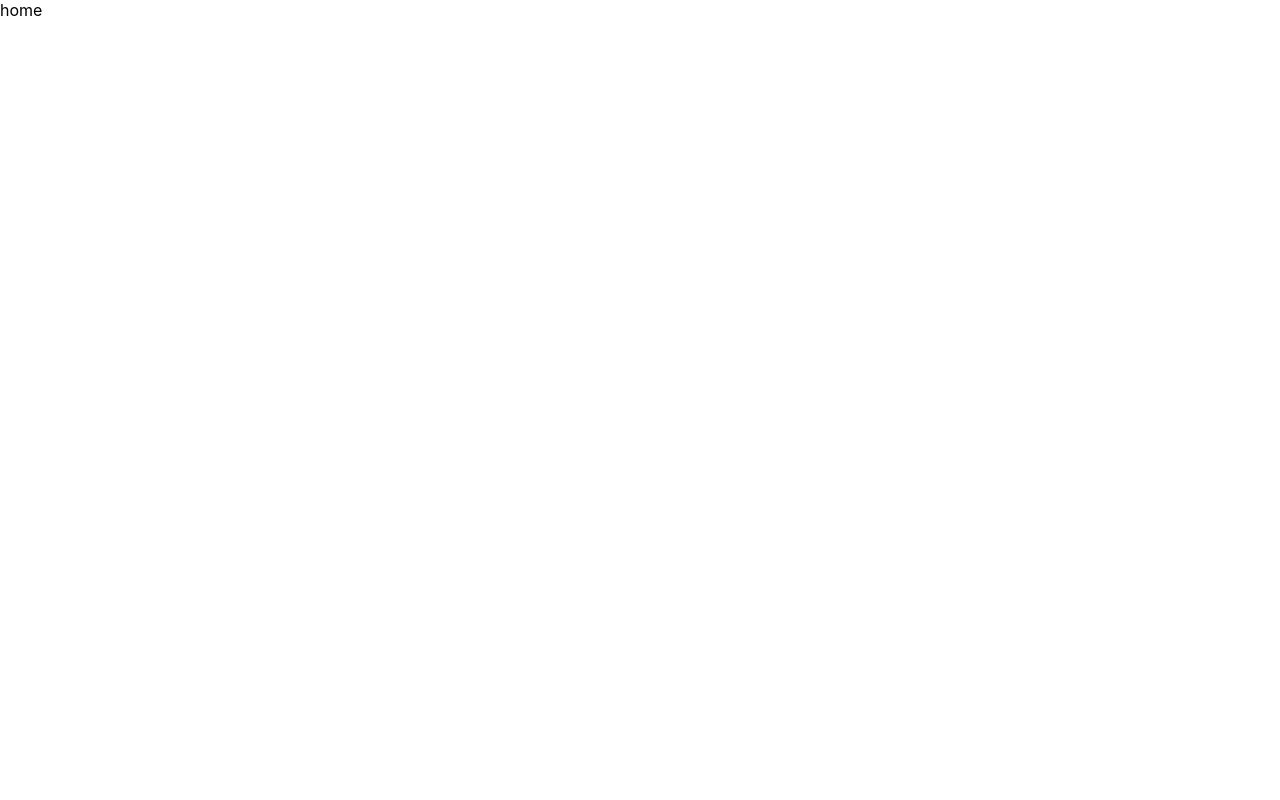
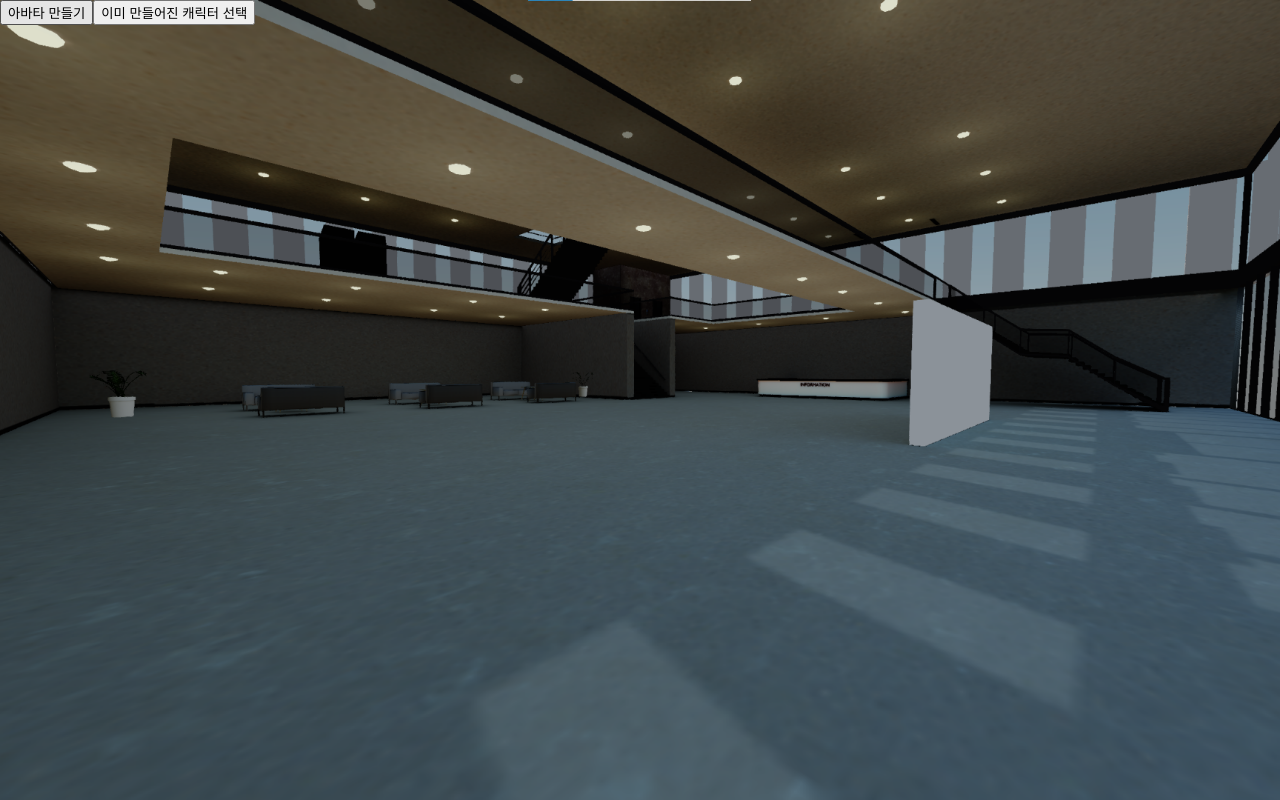
Before and after one commit to gudrb33333/meta-world-client, a React (Create React App) app: page / in a window 1280 px wide. Built offline with nearby package versions, Linux system fonts and the light colour scheme.

Commit message:
create home component

```diff
--- a/src/App.tsx
+++ b/src/App.tsx
@@ -1,6 +1,6 @@
 import './App.css';
 import { Route, Routes, BrowserRouter as Router} from 'react-router-dom';
-import Home from './component/home';
+import Home from './component/home/home';
 import Avatar from './component/Avatar';
 
 function App() {
--- a/src/component/home.tsx
+++ /dev/null
@@ -1,9 +0,0 @@
-function Home() {
-  return (
-    <div className="Home">
-home
-    </div>
-  );
-}
-
-export default Home;
--- /dev/null
+++ b/src/component/home/Home.css
@@ -0,0 +1,9 @@
+.home{
+	background-image: url(../../../public/building.png);
+	background-repeat: no-repeat;
+	background-position: top center;
+	background-size: cover;
+	background-attachment: fixed;
+	width: 100%;
+	height: 100vh;
+}
--- /dev/null
+++ b/src/component/home/Home.tsx
@@ -0,0 +1,17 @@
+import { Link } from "react-router-dom";
+import './Home.css'
+
+function Home() {
+  return (
+    <div className="home">
+        <Link to="/avatar">
+          <button>아바타 만들기</button>
+        </Link>
+        <Link to="/avatar-list">
+          <button>이미 만들어진 캐릭터 선택</button>
+        </Link>
+    </div>
+  );
+}
+
+export default Home;
```
Also changed, not shown: public/building.png (added).
